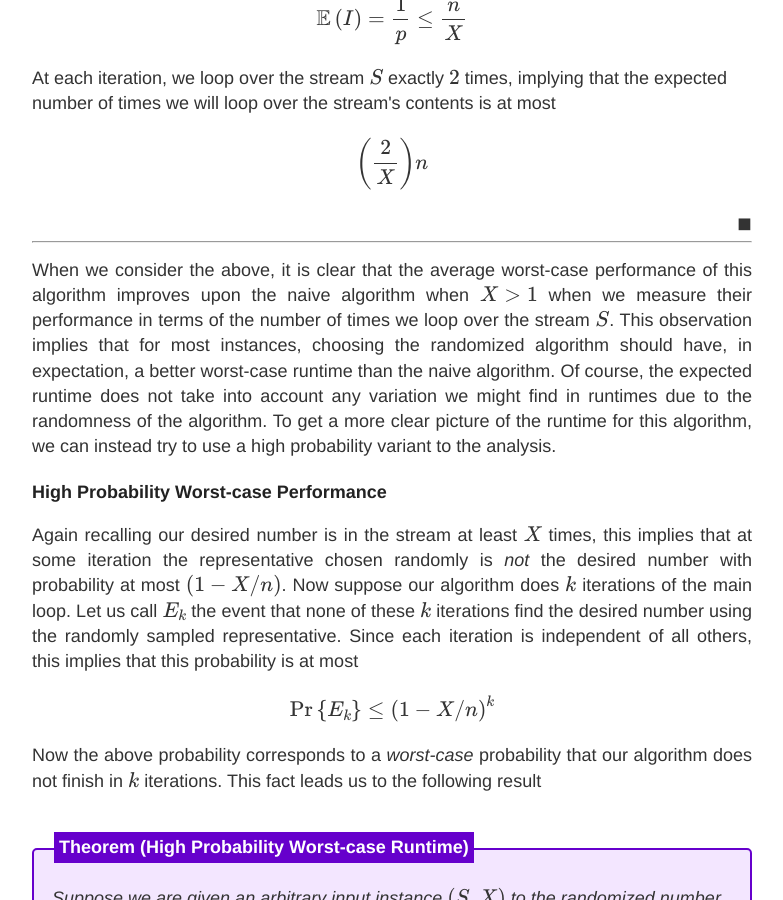
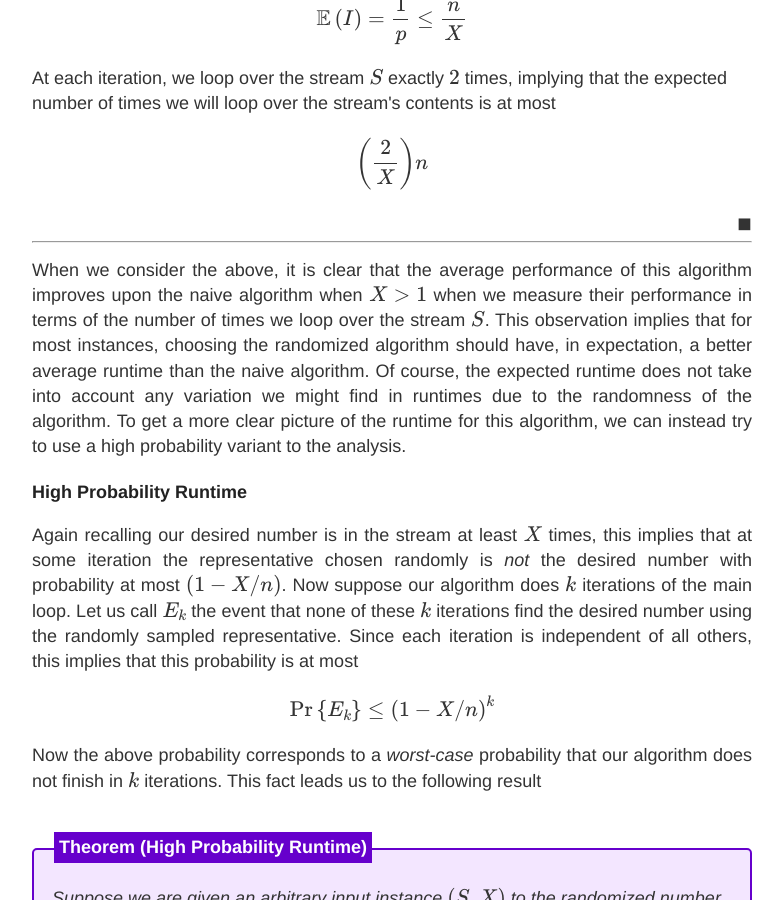
Before and after one commit to choward1491/choward1491.github.io, a Jekyll site: the page built from _posts/2020-7-25-Searching-Streams-for-the-Unknown.md, in a window 1280 px wide and 900 px high, scrolled down 5837 px. Shown: the whole window, without its empty margins (248-1031 px from the left). Built offline with Jekyll 4.4.1, drawn with Linux system fonts in a browser that asks for light colours; nearby versions of some CDN libraries; comment, search, counter and statistics services are not loaded; some of the changed text lies outside the part shown.

Commit message:
push some changes.. streaming post

```diff
--- a/_posts/2020-7-25-Searching-Streams-for-the-Unknown.md
+++ b/_posts/2020-7-25-Searching-Streams-for-the-Unknown.md
@@ -115,12 +115,12 @@ The tough question then for this algorithm is, what is the runtime? This is less
 
 #### Some Analysis
 
-###### Average Worst-Case Performance
+###### Expected Runtime
 
 Recall that the assumption built into the problem is that there exists exactly one number that will appear in the stream at least $X$ times. This implies that when we randomly choose a representative, the probability we do choose the desired number is at least $X/n$. With this fact, we have the following result
 
 <div class="theorem" >
-    <div class="theorem_name" text="Average Worst-case Runtime"></div>
+    <div class="theorem_name" text="Average Runtime"></div>
 
     Suppose we are given an arbitrary input instance $(S,X)$ to the randomized number search algorithm, where $S$ is a size $n$ stream. The expected number of times we will loop over the stream $S$ is at most
 
@@ -138,9 +138,9 @@ Recall that the assumption built into the problem is that there exists exactly o
 
 ---
 
-When we consider the above, it is clear that the average worst-case performance of this algorithm improves upon the naive algorithm when $X > 1$ when we measure their performance in terms of the number of times we loop over the stream $S$. This observation implies that for most instances, choosing the randomized algorithm should have, in expectation, a better worst-case runtime than the naive algorithm. Of course, the expected runtime does not take into account any variation we might find in runtimes due to the randomness of the algorithm. To get a more clear picture of the runtime for this algorithm, we can instead try to use a high probability variant to the analysis.
+When we consider the above, it is clear that the average performance of this algorithm improves upon the naive algorithm when $X > 1$ when we measure their performance in terms of the number of times we loop over the stream $S$. This observation implies that for most instances, choosing the randomized algorithm should have, in expectation, a better average runtime than the naive algorithm. Of course, the expected runtime does not take into account any variation we might find in runtimes due to the randomness of the algorithm. To get a more clear picture of the runtime for this algorithm, we can instead try to use a high probability variant to the analysis.
 
-###### High Probability Worst-case Performance
+###### High Probability Runtime
 
 Again recalling our desired number is in the stream at least $X$ times, this implies that at some iteration the representative chosen randomly is _not_ the desired number with probability at most $(1 - X/n)$. Now suppose our algorithm does $k$ iterations of the main loop. Let us call $E_{k}$ the event that none of these $k$ iterations find the desired number using the randomly sampled representative. Since each iteration is independent of all others, this implies that this probability is at most
 
@@ -151,7 +151,7 @@ $$ \begin{align}
 Now the above probability corresponds to a _worst-case_ probability that our algorithm does not finish in $k$ iterations. This fact leads us to the following result
 
 <div class="theorem" >
-    <div class="theorem_name" text="High Probability Worst-case Runtime"></div>
+    <div class="theorem_name" text="High Probability Runtime"></div>
 
     Suppose we are given an arbitrary input instance $(S,X)$ to the randomized number search algorithm, where $S$ is a size $n$ stream. For any real number $1 > \delta > 0$, we have with probability at least $1 - \delta$ that our algorithm terminates after the number of times we loop over the stream $S$ is
 
@@ -173,7 +173,7 @@ Now the above probability corresponds to a _worst-case_ probability that our alg
 
 Now as we decrease $\delta$ towards $0$, our confidence of at least $1 - \delta$ is brought closer and closer to a probability of $1$ that our bound on the runtime holds true. Intuitively, these smaller values for $\delta$ that correspond to higher confidence should force the upper bound on the number of times we loop over the stream grow because if I wanted to be more confident in an upper bound, I would make it larger to be more conservative. Thus, the analysis shows a $\log(1/\delta)$ penalty in the upper bound to ensure our confidence of at least $1 - \delta$. Pretty interesting. Another notable observation is that as $X$ grows, the number of iterations we will do quickly shrinks. This clearly makes sense since the larger $X$ is, the larger our chance is of randomly choosing our desired number as a representative.
 
-Further, the analysis shows that if $\left(\log(1/\delta)/X\right) < 1$, then with probability at most $1 - \delta$ this algorithm has a worst-case runtime that is faster than the naive algorithm's worst-case runtime. This is an important observation because this implies there are potentially many instances where this algorithm can out perform the naive algorithm in a high probability sense. For example, if we choose $\delta = 10^{-10}$, then inputs where $X > 10 \log(10) > 23$ ensure with probability at least $1 - 10^{-10}$ that our worst-case runtime beats the worst-case runtime for the naive algorithm. Compared to the average worst-case inequality that the runtime beats the naive algorithm when $X > 1$, it is certainly a bit more conservative but the guarantee is also much stronger since it looks at the tails of the distribution for the runtime.
+Further, the analysis shows that if $\left(\log(1/\delta)/X\right) < 1$, then with probability at most $1 - \delta$ this algorithm has a runtime that is faster than the naive algorithm's worst-case runtime. This is an important observation because this implies there are potentially many instances where this algorithm can out perform the naive algorithm in a high probability sense. For example, if we choose $\delta = 10^{-10}$, then inputs where $X > 10 \log(10) > 23$ ensure with probability at least $1 - 10^{-10}$ that our runtime beats the worst-case runtime for the naive algorithm. Compared to the average runtime inequality that the runtime beats the naive algorithm when $X > 1$, it is certainly a bit more conservative but the guarantee is also much stronger since it looks at the tails of the distribution for the runtime.
 
 ### Experimental Comparisons
 
```
